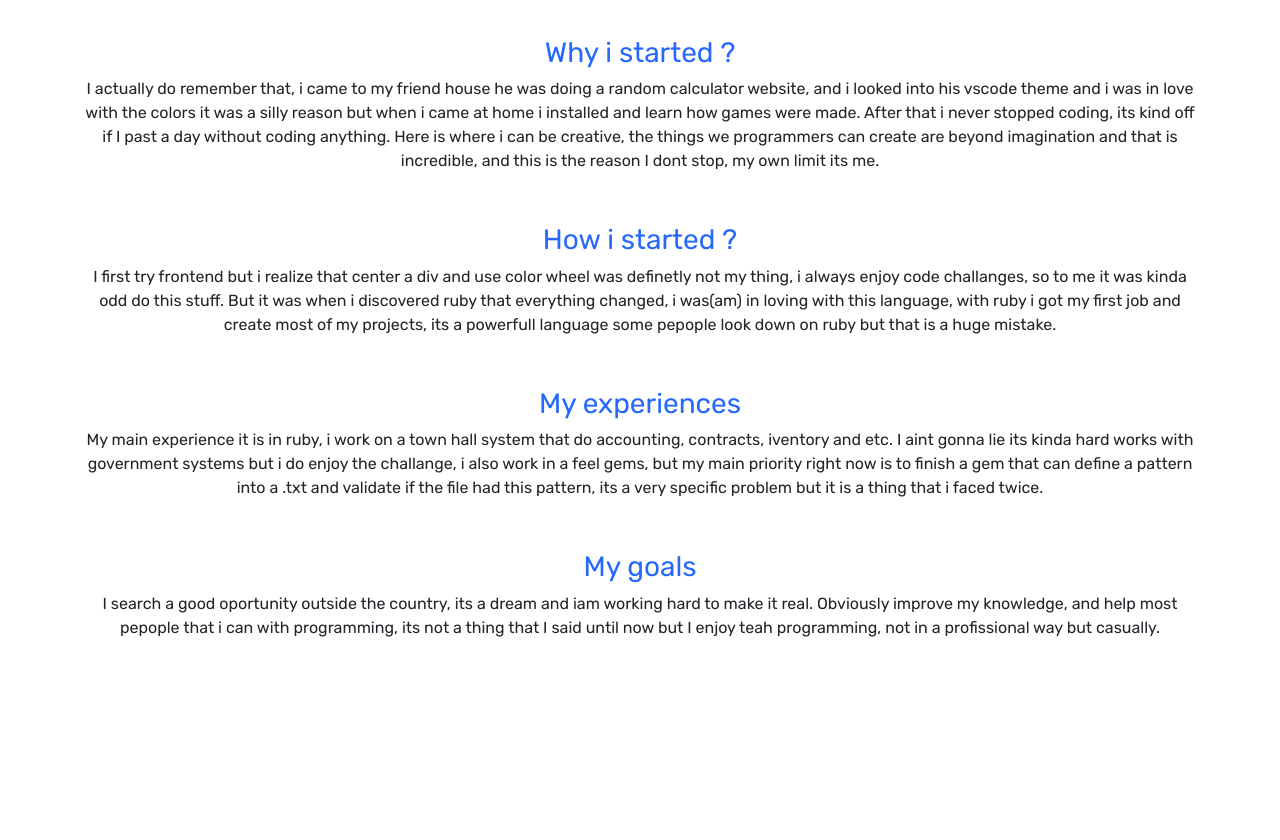
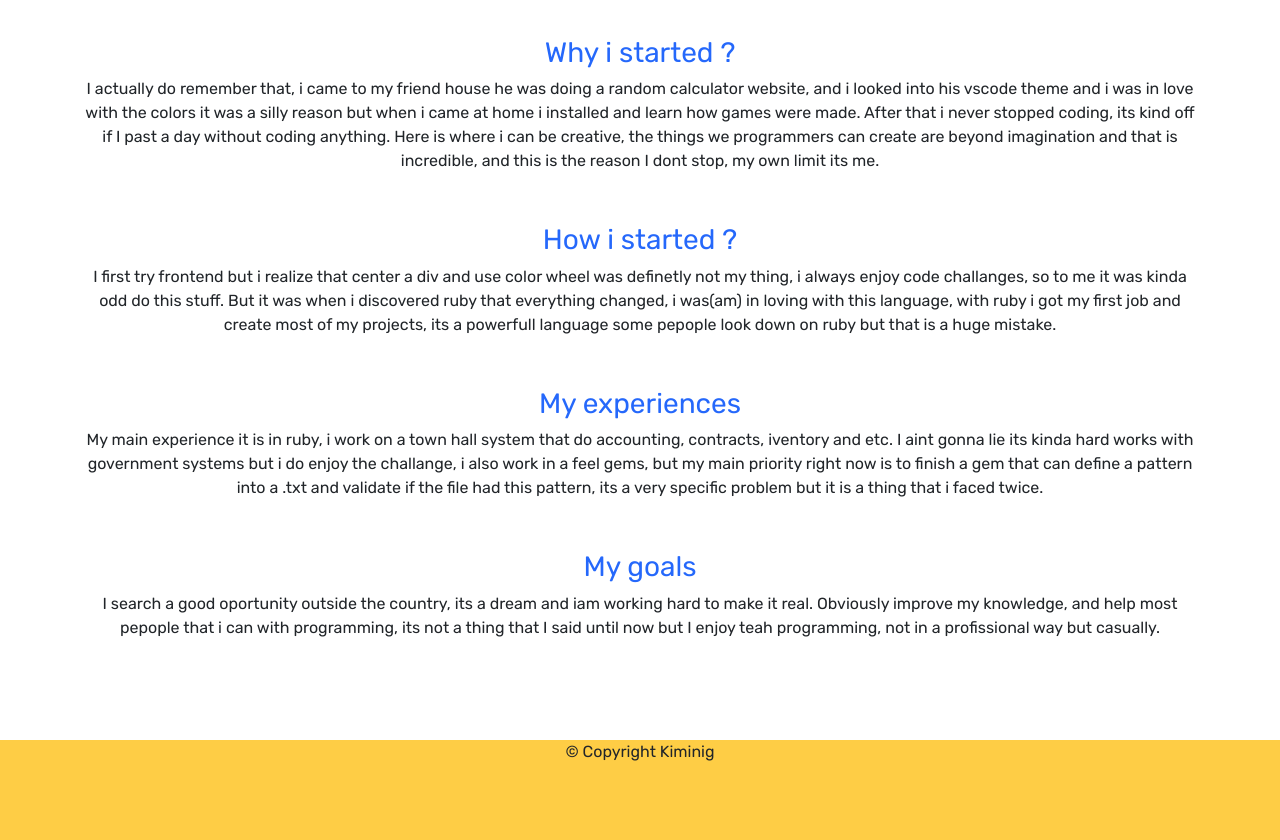
Before and after one commit to joao-saraiva/blog-front, a plain HTML site: page index.html in a window 1280 px wide. Shown: the part 672-1512 px from the top of the page. Before the commit the page ends 1328 px from the top, so only its background shows below. Drawn offline with nearby package versions, Linux system fonts and the light colour scheme.

Commit message:
adding footer

```diff
--- a/css/main.css
+++ b/css/main.css
@@ -1,5 +1,14 @@
 body{
     font-family: 'Rubik', sans-serif !important;
+}
+
+footer {
+    margin-top: 100px;
+    position: relative;
+    height: 100px;
+    bottom: 0;
+    width: 100%;
+    background-color:  	#fecd45 !important;
 }
 
 h1{
@@ -34,3 +43,7 @@ h3{
 .navbar{
     background-color:  	#fecd45 !important;
 }
+
+.p-footer{
+    position: relative;
+}
--- a/index.html
+++ b/index.html
@@ -108,6 +108,10 @@
             I enjoy teah programming, not in a profissional way but casually.
         </p>
     </section>
+
+    <footer>
+        <p class="p-footer text-center">© Copyright Kiminig</p>
+    </footer>
 </body>
     <script src="js/main.js"></script>
 </html>
```
